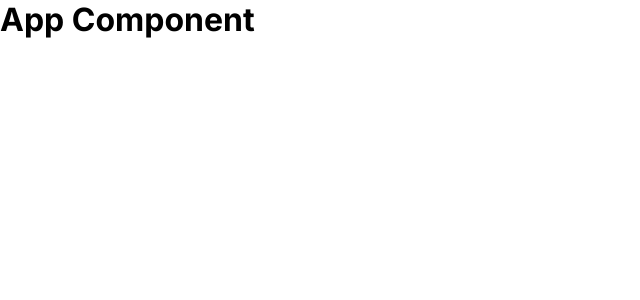
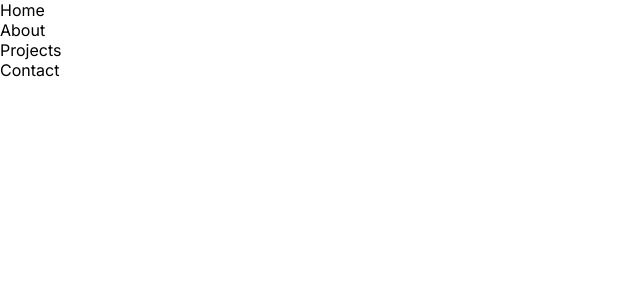
Before and after one commit to john-ngai/johnngai.com, a JavaScript app: page / in a window 1280 px wide. Shown: the top 300 px of the page, without its empty margins (0-640 px from the left). Built offline with nearby package versions, Linux system fonts and the light colour scheme.

Commit message:
Import <Navbar />

```diff
--- a/src/App.js
+++ b/src/App.js
@@ -1,7 +1,9 @@
+import Navbar from './components/Navbar';
+
 export default function App() {
   return (
   <main>
-    <h1>App Component</h1>
+    <Navbar />
   </main>
   );
 }
```
